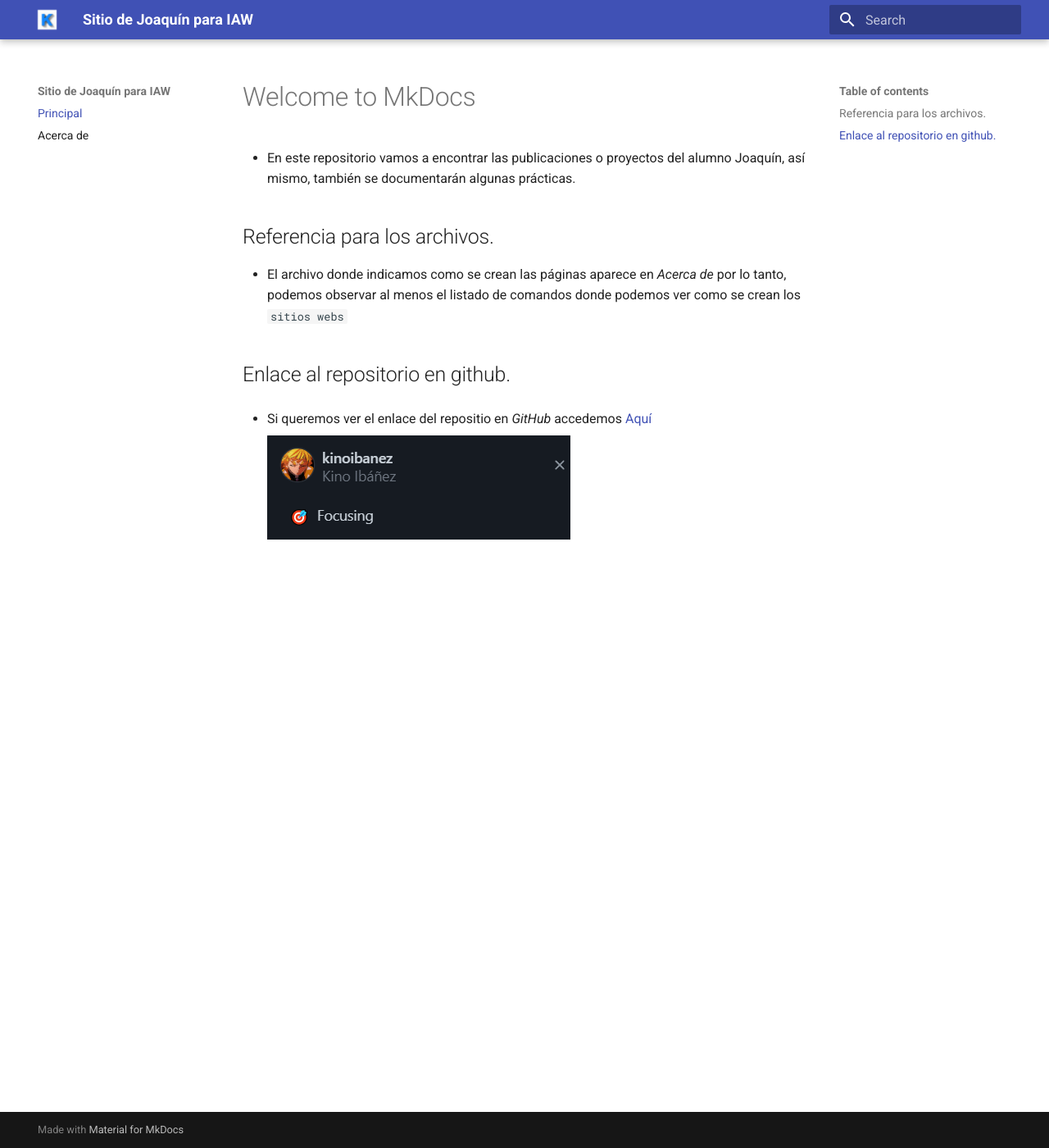
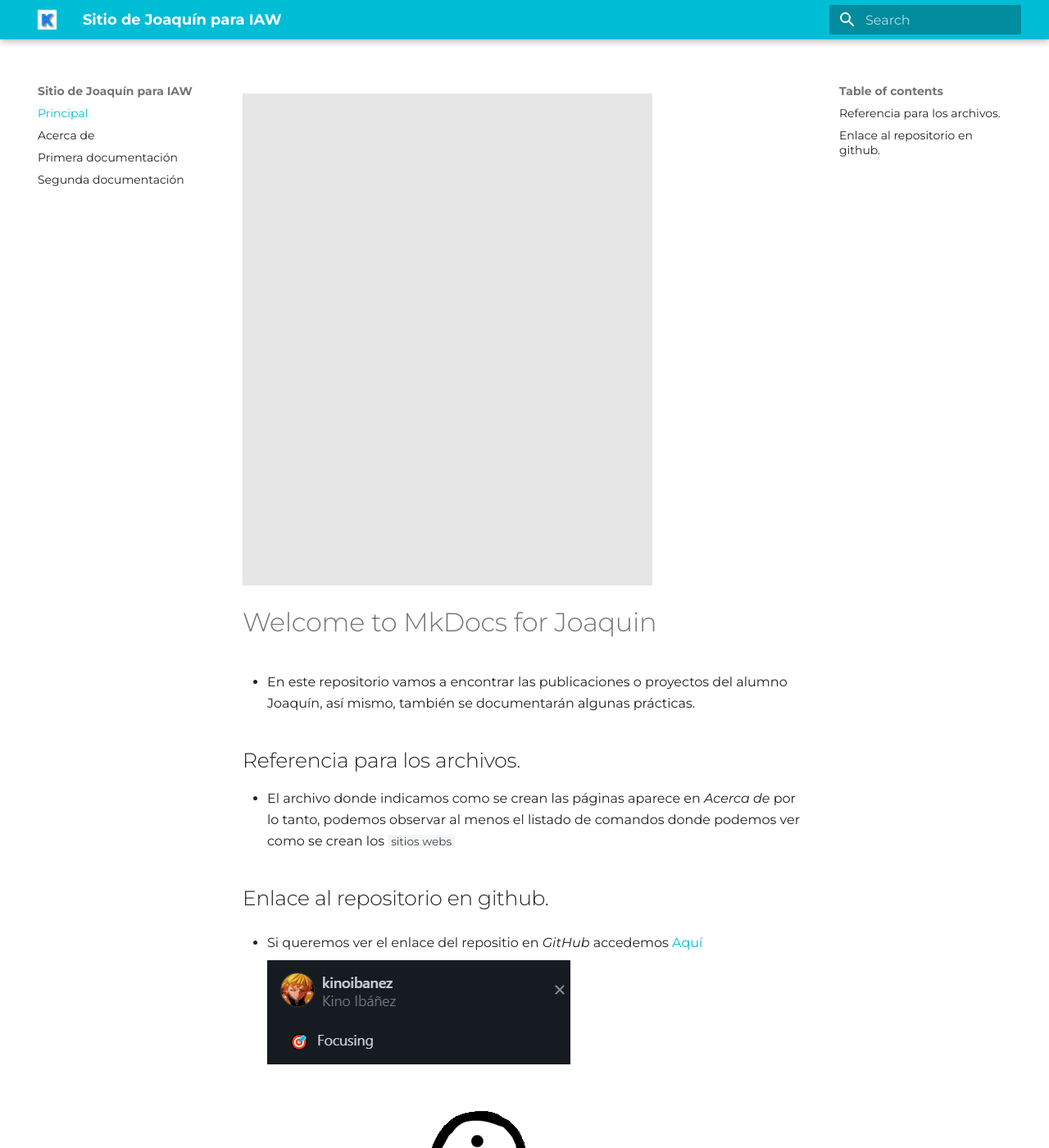
Before and after one commit to kinoibanez/MkDocs, an MkDocs documentation site: the page built from docs/index.md, in a window 1280 px wide and 1400 px high. Shown: the whole window at 82% size. Built offline with MkDocs 1.6.1 and Material for MkDocs 9.7.7, drawn with Linux system fonts in a browser that asks for light colours.

Commit message:
Nueva documentacion

```diff
--- a/docs/index.md
+++ b/docs/index.md
@@ -1,4 +1,7 @@
-# Welcome to MkDocs
+
+![](gifs/KBb.gif)
+
+# Welcome to MkDocs for Joaquin
 
 - En este repositorio vamos a encontrar las publicaciones o proyectos del alumno Joaquín, así mismo, también se documentarán algunas prácticas.
 
@@ -12,3 +15,6 @@
 - Si queremos ver el enlace del repositio en *_GitHub_* accedemos [Aquí](https://github.com/kinoibanez/MkDocs)
 
     ![](images_index/cap1_index.png)
+
+
+    ![](gifs/gif1.gif)
--- a/mkdocs.yml
+++ b/mkdocs.yml
@@ -3,14 +3,16 @@ site_name: Sitio de Joaquín para IAW
 nav:
   - Principal: index.md
   - Acerca de: create_site.md
+  - Primera documentación: first.md
+  - Segunda documentación: second.md
 
 theme:
   name: material
   palette:
-    primary: indigo
+    primary: cyan
     accent: orange
   font:
-    text: Roboto
-    code: Roboto Mono
+    text: Montserrat
+    code: Montserrat
   logo: logo/logo.jpg
   lenguaje: es
```
Also changed, not shown: docs/create_site.md (+3 -1 lines), docs/first.md (added), docs/gifs/KBb.gif (added), docs/gifs/gif1.gif (added), docs/second.md (added).
